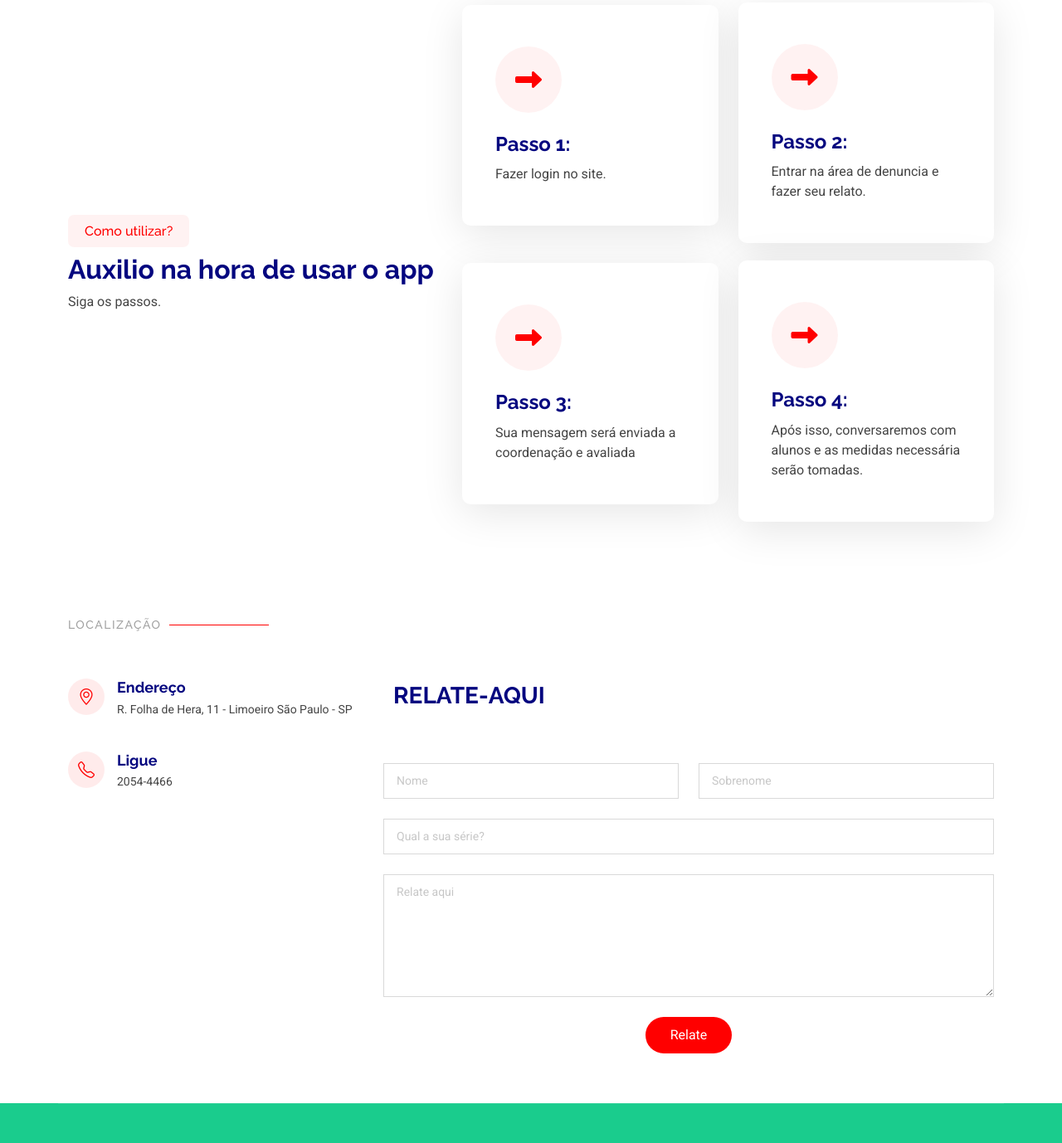
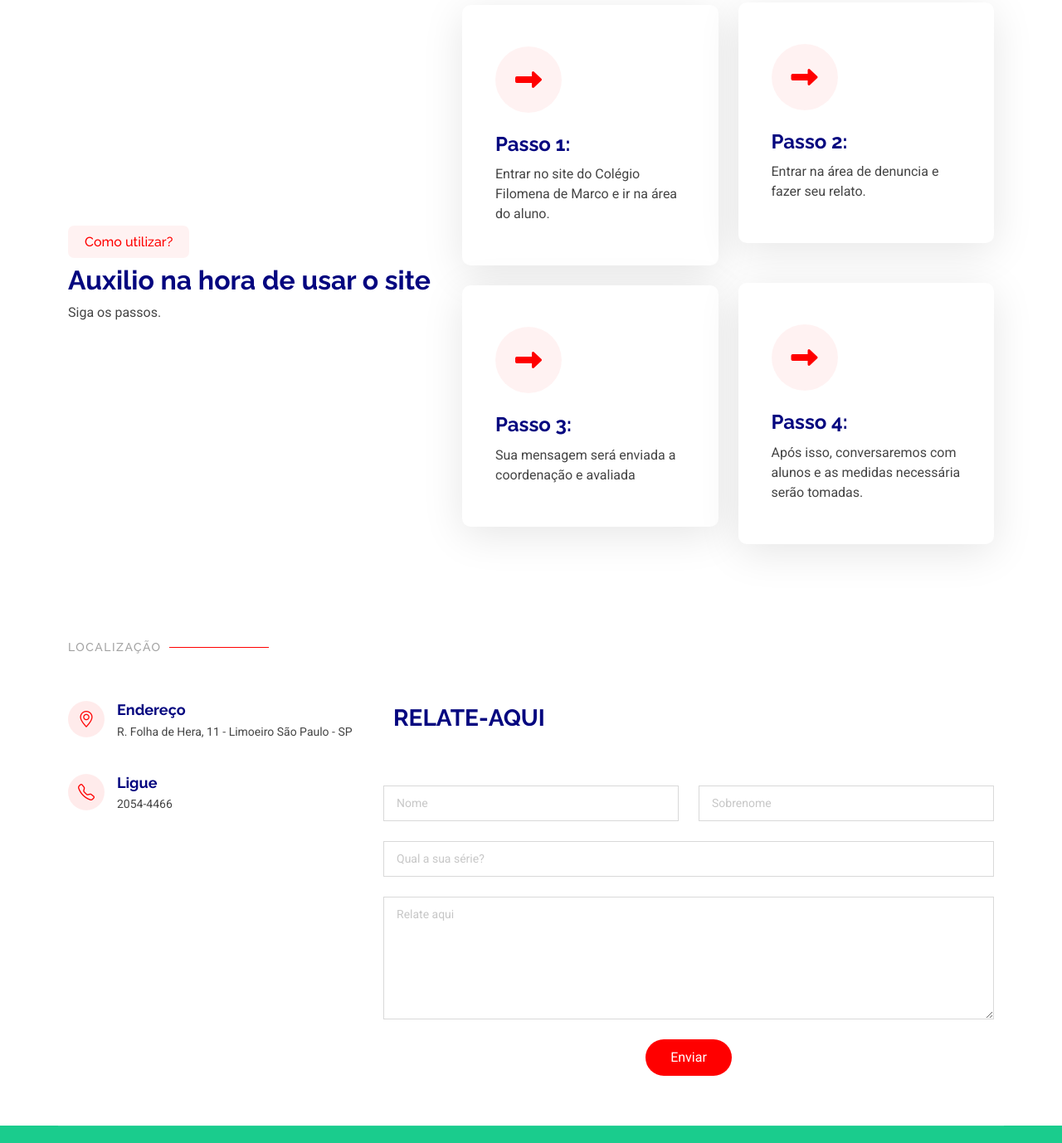
Before and after one commit to brunorocha7/FiloHelp, a plain HTML site: page index.html in a window 1280 px wide. Shown: the part 655-2033 px from the top of the page at 83% size. Drawn offline with Linux system fonts and the light colour scheme.

Commit message:
Alterações

```diff
--- a/index.html
+++ b/index.html
@@ -104,7 +104,7 @@
 
           <div class="col-xl-5 content">
             <h3>Como utilizar?</h3>
-            <h2>Auxilio na hora de usar o app</h2>
+            <h2>Auxilio na hora de usar o site</h2>
             <p> Siga os passos.</p>
           </div>
 
@@ -115,7 +115,7 @@
                 <div class="icon-box">
                   <i class="fa-solid fa-right-long"></i>
                   <h3>Passo 1:</h3>
-                  <p>Fazer login no site.</p>
+                  <p>Entrar no site do Colégio Filomena de Marco e ir na área do aluno.</p>
                 </div>
               </div> <!-- End Icon Box -->
 
@@ -212,7 +212,7 @@
                   <div class="error-message"></div>
                   <div class="sent-message">Sua Mensagem foi enviada. Thank you!</div>
 
-                  <button type="submit">Relate</button>
+                  <button type="submit">Enviar</button>
                 </div>
 
               </div>
@@ -262,9 +262,6 @@
         <div class="Logo-filo">
           <img src="assets/img/Logo colégio.png" alt="">
         </div>
-
-
-
       </div>
     </div>
 
```
